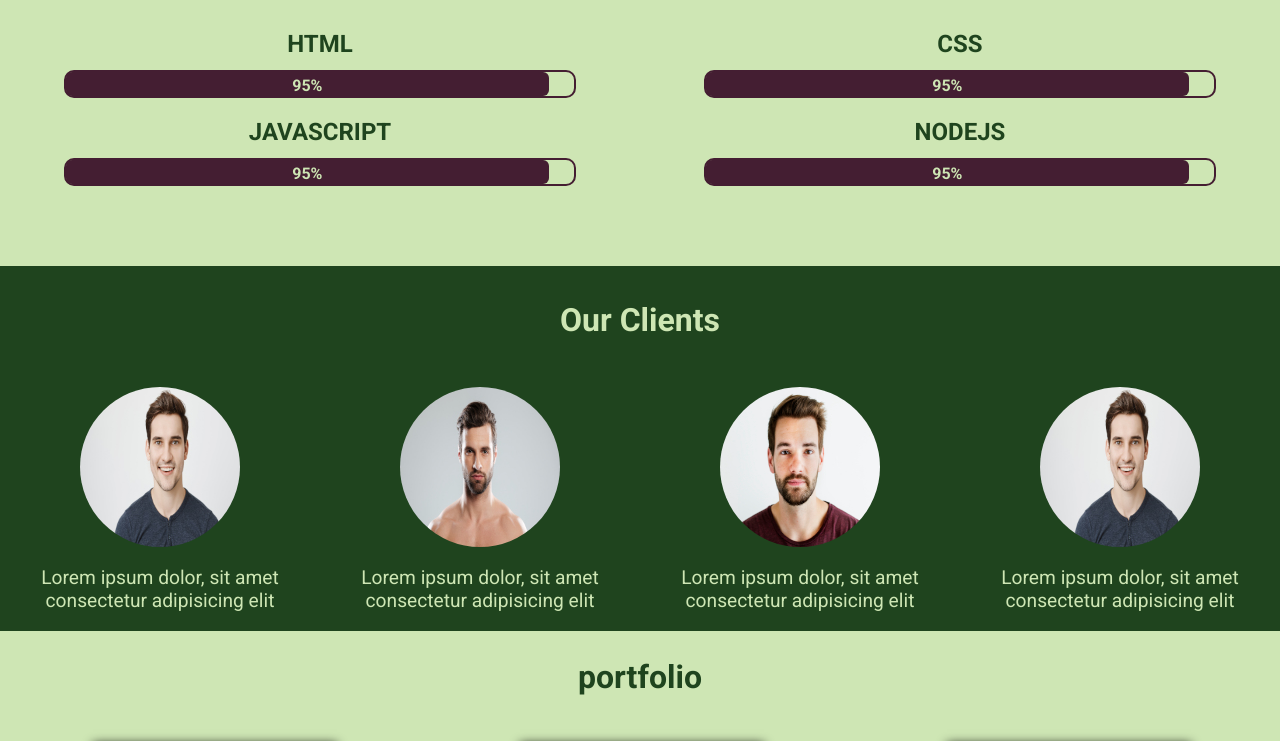
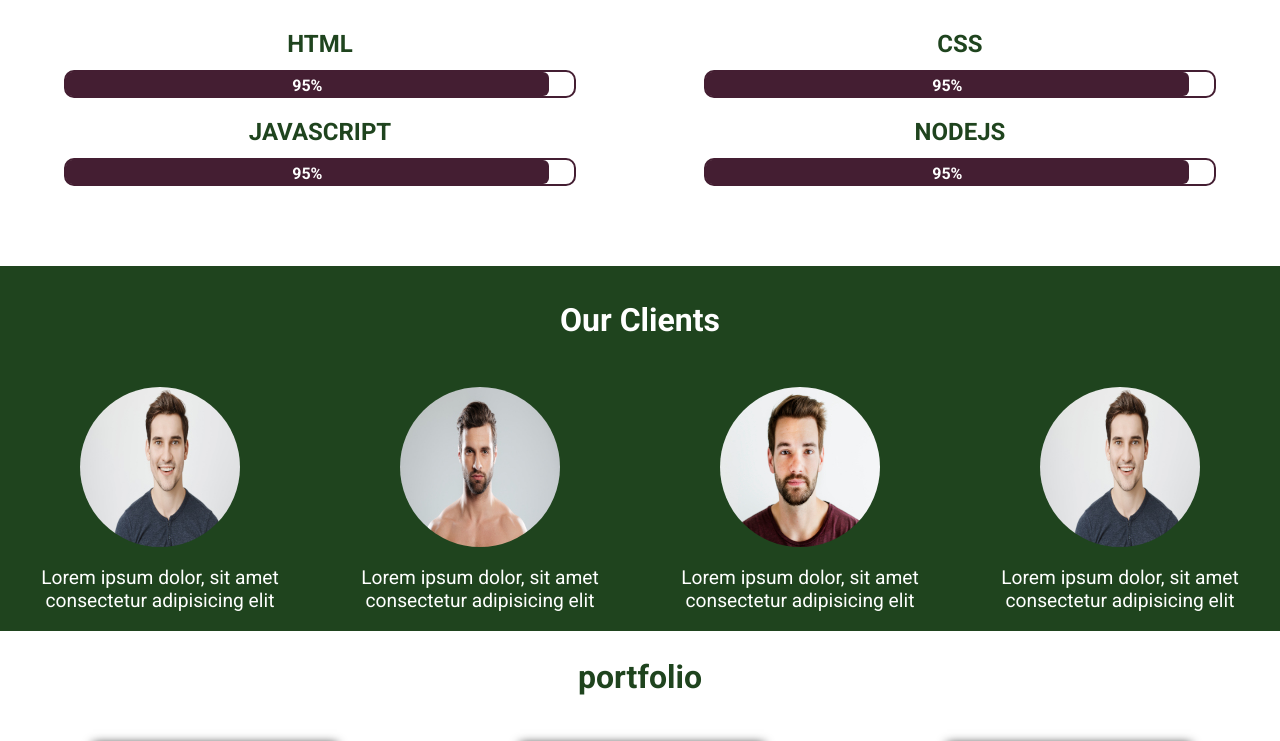
Before and after one commit to Elsayed-Gamal/project-1, a plain HTML site: page index.html in a window 1280 px wide. Shown: the part 564-1305 px from the top of the page. Drawn offline with Linux system fonts and the light colour scheme.

Commit message:
change color

```diff
--- a/main.scss
+++ b/main.scss
@@ -1,5 +1,6 @@
 $main-color: #1f441e;
-$secondary-color: #cee6b4;
+$secondary-color: #fff;
+// #cee6b4;
 $third-color: #9ecca4;
 $forth-color: #441e32;
 $fifth-color: #dbdbdb;
```
Also changed, not shown: main.css, 1 other file.
